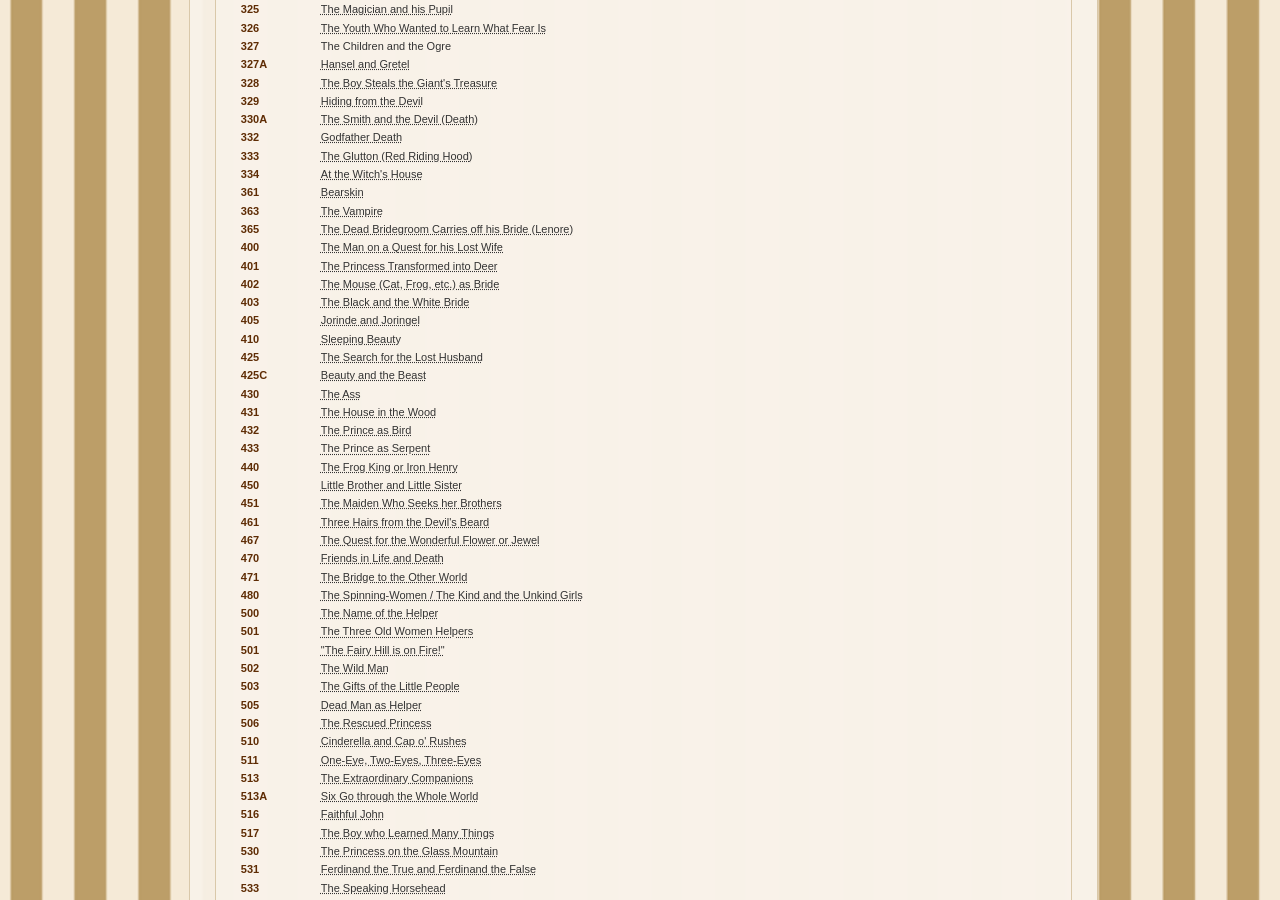
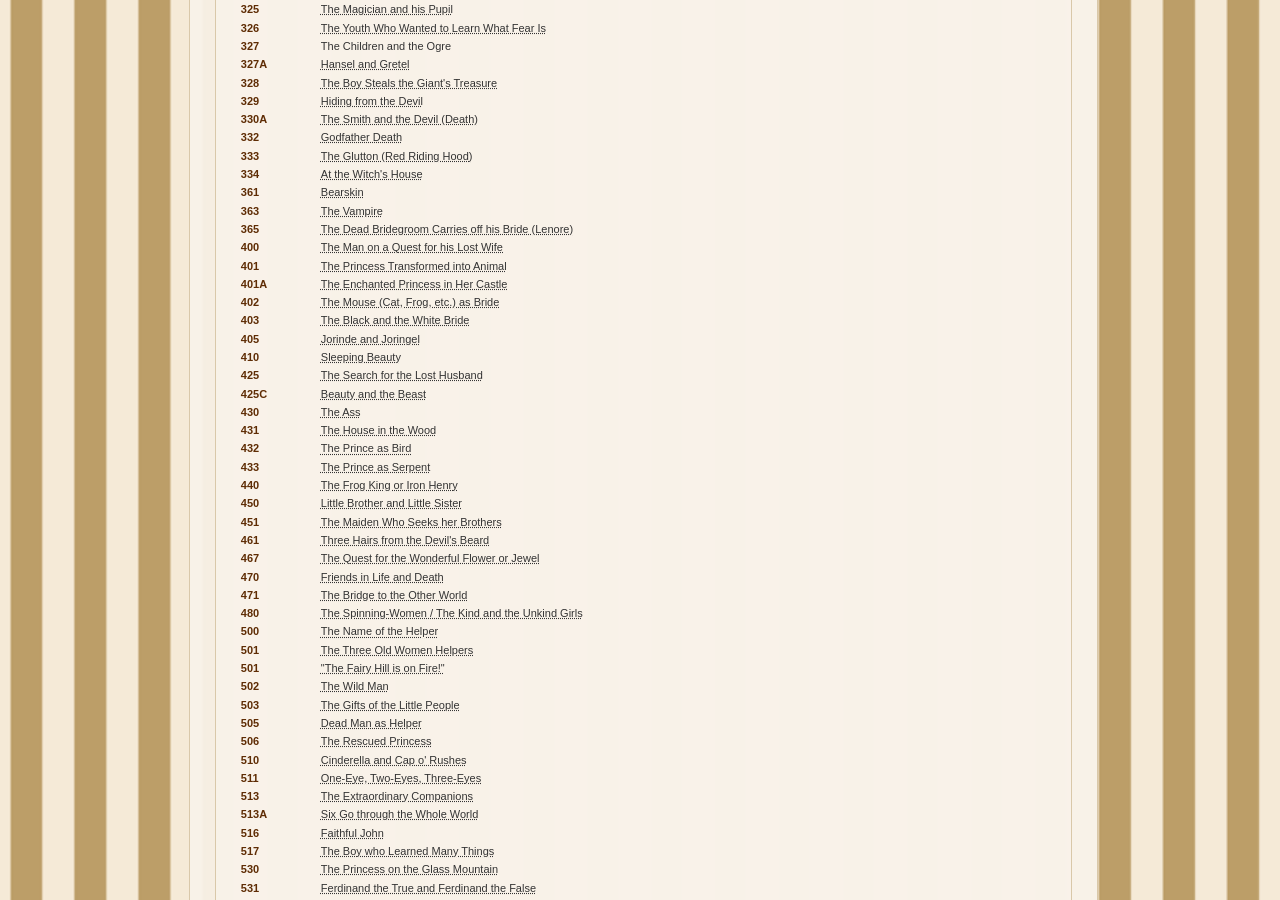
Before and after one commit to johnhopes-collab/grimmsdetectiveagency, a Jekyll site: the page built from archives/at-index.html, in a window 1280 px wide and 900 px high, scrolled down 1558 px. Built offline with Jekyll 4.4.1, drawn with Linux system fonts in a browser that asks for light colours.

Commit message:
Update at-index.html

```diff
--- a/archives/at-index.html
+++ b/archives/at-index.html
@@ -203,7 +203,12 @@ title: Archives / Aarne-Thompson Index
         <div class="at-index-row"><div class="at-index-number">401
             </div><div class="at-index-name"><span class="at-index-tale" data-tooltip="
                     The prince a‑hunting. Disenchants princess by spending three nights in a deserted castle.">
-                    The Princess Transformed into Deer
+                    The Princess Transformed into Animal
+        </span></div></div>
+
+        <div class="at-index-row"><div class="at-index-number">401A
+            </div><div class="at-index-name"><span class="at-index-tale" data-tooltip="">
+                    The Enchanted Princess in Her Castle
         </span></div></div>
 
         <div class="at-index-row"><div class="at-index-number">402
```
